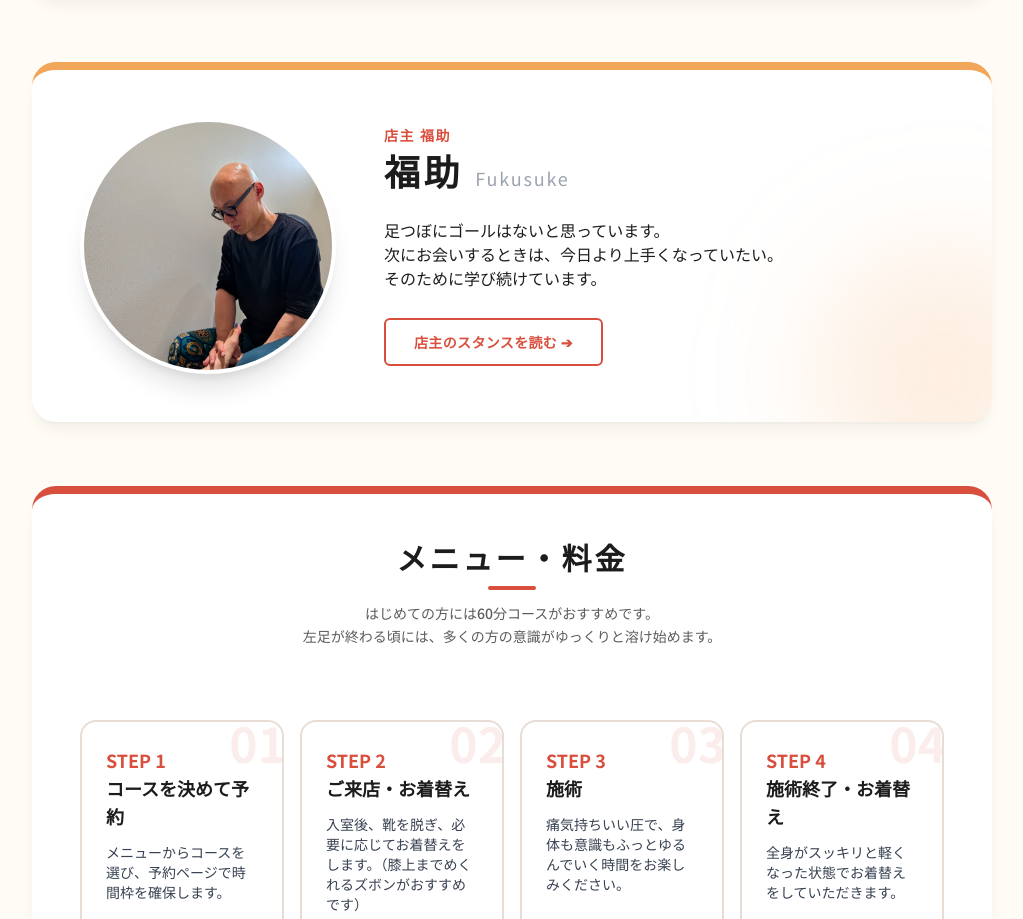
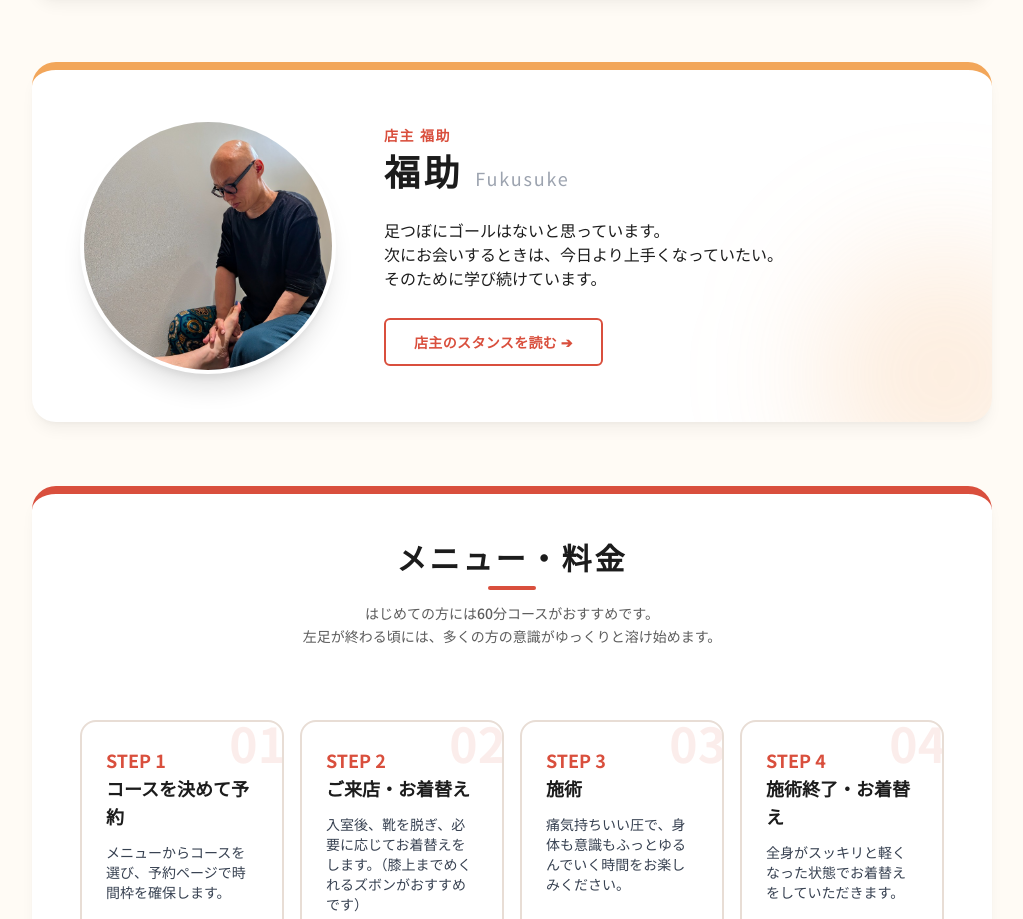
Before and after one commit to ashiyafukusuke/fukusuke2, a Next.js app: page / in a window 1280 px wide. Shown: the part 1680-2599 px from the top of the page, without its empty margins (128-1151 px from the left). Built offline with nearby package versions, Linux system fonts and the light colour scheme.

Commit message:
Add files via upload

```diff
--- a/src/components/Profile.tsx
+++ b/src/components/Profile.tsx
@@ -25,6 +25,7 @@ export default function Profile({ onOpenPhilosophy }: ProfileProps) {
             fill
             sizes="(max-width: 768px) 192px, 256px"
             className="object-cover"
+            style={{ objectPosition: 'center 75%' }}
             priority
           />
         </motion.div>
```
